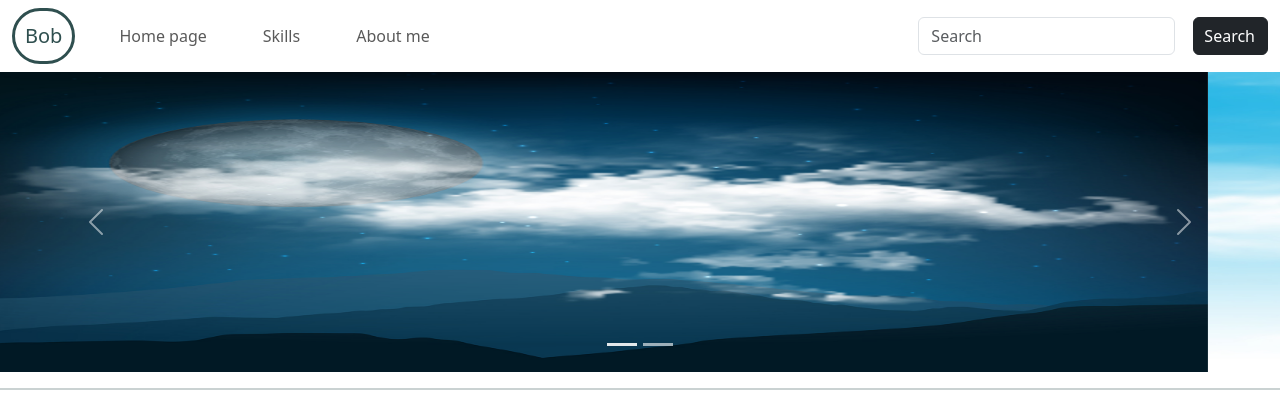
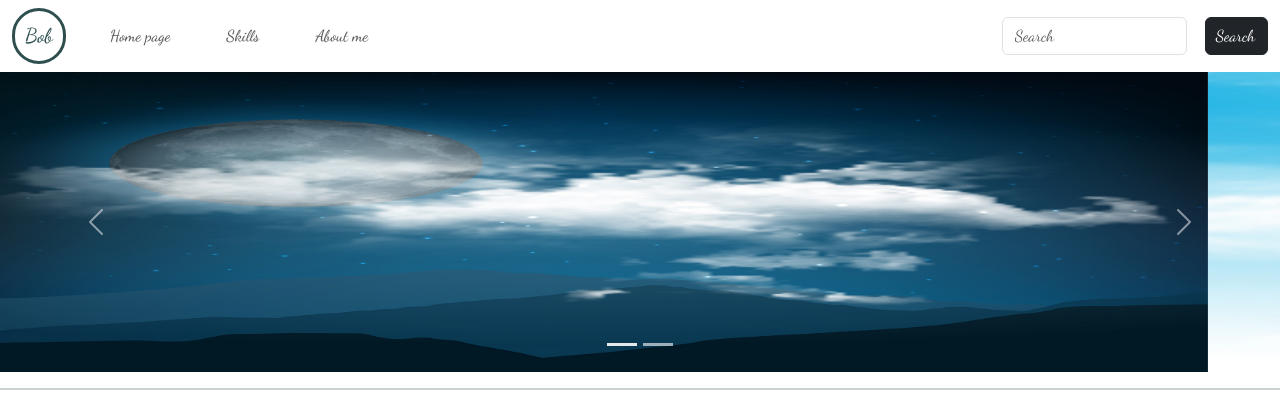
Before and after one commit to BobTseng/bob, a plain HTML site: page index.html in a window 1280 px wide. Shown: the top 394 px of the page. Drawn offline with nearby package versions, Linux system fonts and the light colour scheme.

```diff
--- a/style.css
+++ b/style.css
@@ -1,3 +1,9 @@
+*{
+    font-family: "Dancing Script", cursive;
+    font-optical-sizing: auto;
+    font-weight: 500;
+    font-style: normal;
+}
 /* .navbar{
     background-color: burlywood;
 } */
```
